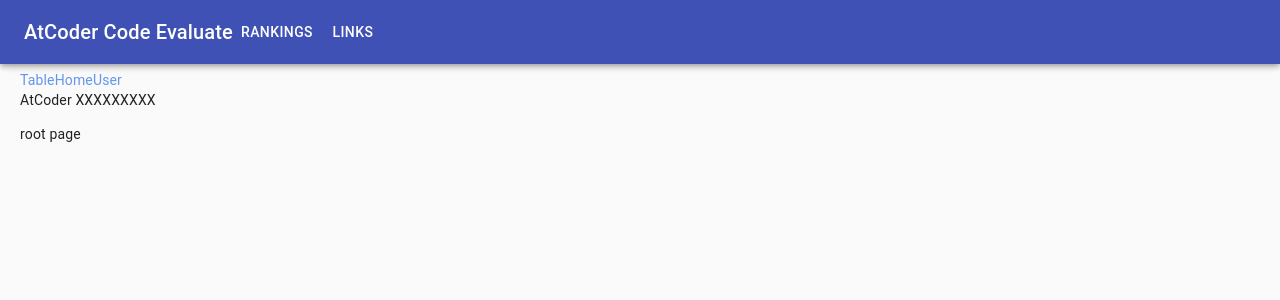
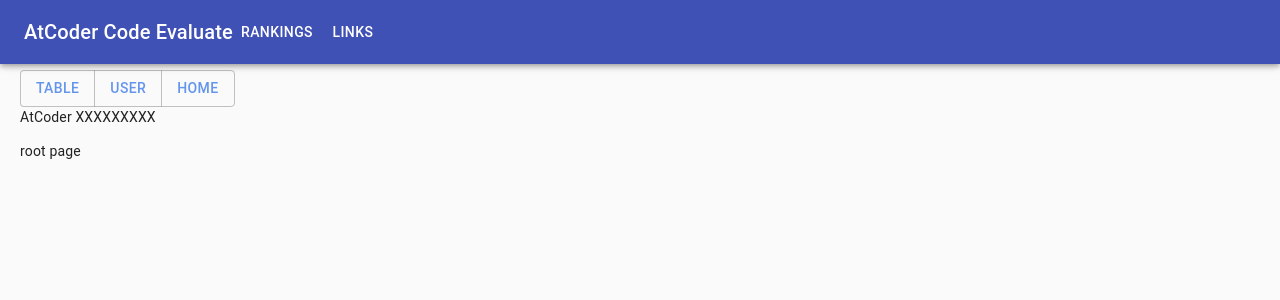
Before and after one commit to parsely1231/AtCoderCodeEvaluate, a React (Create React App) app in the folder frontend/: page /user in a window 1280 px wide. Shown: the top 300 px of the page. Built offline with nearby package versions, Linux system fonts and the light colour scheme.

Commit message:
useLocalStrage

```diff
--- a/frontend/src/App.tsx
+++ b/frontend/src/App.tsx
@@ -8,6 +8,7 @@
 } from "react-router-dom";
 
 import { NavigationBar } from "./components/NavigationBar"
+import { PageLinks } from "./components/PageLinks"
 import { ContestTable } from "./pages/TablePage/ContestTable"
 import { RankingTable } from "./components/Ranking"
 import { sampleData } from "./pages/RankingPage/aggregate"
@@ -35,9 +36,7 @@
     <Router>
       <NavigationBar/>
       <div className="container">
-          <Link to="/table">Table</Link>
-          <Link to="/">Home</Link>
-          <Link to="/user">User</Link>
+        <PageLinks/>
         <Switch>
           <Route
             exact
--- a/frontend/src/components/NavigationBar.tsx
+++ b/frontend/src/components/NavigationBar.tsx
@@ -3,10 +3,7 @@
 import Toolbar from '@material-ui/core/Toolbar';
 import Typography from '@material-ui/core/Typography';
 import { makeStyles, Theme, createStyles } from '@material-ui/core/styles';
-import CssBaseline from '@material-ui/core/CssBaseline';
-import useScrollTrigger from '@material-ui/core/useScrollTrigger';
-
-import Zoom from '@material-ui/core/Zoom';
+import {Link, Zoom, CssBaseline, useScrollTrigger} from '@material-ui/core'
 
 import { MyLinksMenu } from "./MyLinksMenu"
 import { RankingsMenu } from "./RankingsMenu"
--- /dev/null
+++ b/frontend/src/components/PageLinks.tsx
@@ -0,0 +1,22 @@
+import React from "react";
+import {Button, ButtonGroup} from "@material-ui/core"
+
+
+export const PageLinks = () => {
+
+  return (
+    <ButtonGroup className="pagelinks">
+      <Button href="#/table">
+        Table
+      </Button>
+
+      <Button href="#/user">
+        User
+      </Button>
+
+      <Button href="#/">
+        Home
+      </Button>
+    </ButtonGroup>
+  )
+}
```
Also changed, not shown: frontend/src/utils/useLocalStrage.ts (added, +38 -0 lines). Lines whose indentation alone changed are shown as unchanged.
